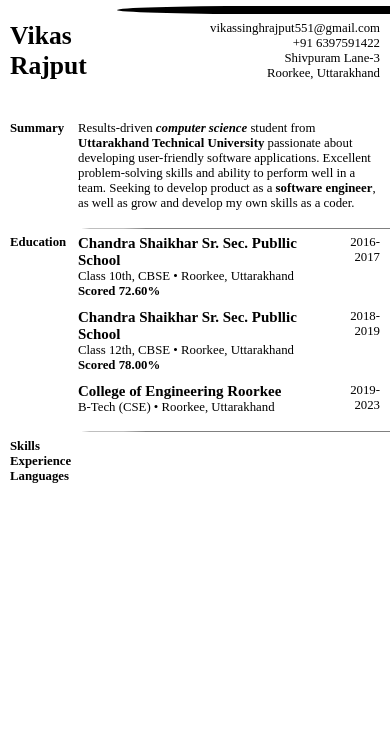
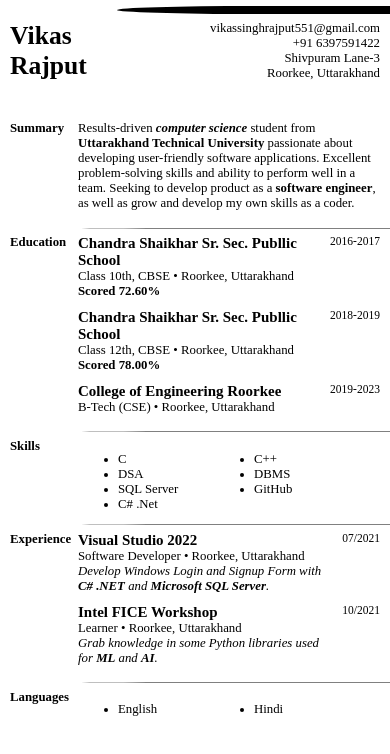
Before and after one commit to rrajputvikas/Resume, a plain HTML site: page index.html in a window 390 px wide. Drawn offline with Linux system fonts and the light colour scheme.

Commit message:
Final with out any Link
Responsive

```diff
--- a/index.html
+++ b/index.html
@@ -43,6 +43,7 @@
             </div>
             <div>
                 <div class="education_Container">
+                    <div class="education_Container_content">
                         <div id="schooling">
                             <h3>Chandra Shaikhar Sr. Sec. Publlic School</h3>
                             <p>Class 10th, CBSE • Roorkee, Uttarakhand</p>
@@ -63,23 +64,56 @@
                     </div>
                     <hr>
                 </div>
+            </div>
             <div>
                 <h4>Skills</h4>
             </div>
             <div>
-                <h3></h3>
+                <div class="skills_Container">
+                    <ul type="disc">
+                        <li>C</li>
+                        <li>C++</li>
+                        <li>DSA</li>
+                        <li>DBMS</li>
+                        <li>SQL Server</li>
+                        <li>GitHub</li>
+                        <li>C# .Net</li>
+                    </ul>
+                </div>
+                <hr>
             </div>
             <div>
                 <h4>Experience</h4>
             </div>
             <div>
-                <h3></h3>
+                <div class="education_Container">
+                    <div class="education_Container_content">
+                        <div id="schooling">
+                            <h3>Visual Studio 2022</h3>
+                            <p>Software Developer • Roorkee, Uttarakhand</p>
+                            <span><em>Develop Windows Login and Signup Form with <b>C# .NET</b> and <b>Microsoft SQL Server</b>.</em></span>
+                        </div>
+                        <div id="years">07/2021</div>
+                        <div id="schooling">
+                            <h3>Intel FICE Workshop</h3>
+                            <p>Learner • Roorkee, Uttarakhand</p>
+                            <span><em>Grab knowledge in some Python libraries used for <b>ML</b> and <b>AI</b>.</em></span>
+                        </div>
+                        <div id="years">10/2021</div>
+                    </div>
+                    <hr>
+                </div>
             </div>
             <div>
                 <h4>Languages</h4>
             </div>
             <div>
-                <h3></h3>
+                <div class="skills_Container">
+                    <ul type="disc">
+                        <li>English</li>
+                        <li>Hindi</li>
+                    </ul>
+                </div>
             </div>
         </div>
     </div>
--- a/style.css
+++ b/style.css
@@ -14,6 +14,11 @@ body {
 @media only screen and (max-width: 350px){
     html{
         font-size: .6em;
+    }
+}
+@media only screen and (max-width: 250px){
+    html{
+        font-size: .4em;
     }
 }
 .head_container {
@@ -76,16 +81,25 @@ hr {
     margin: 0px 10px 10px 0px;
 }
 .education_Container {
+    display: flex;
+    flex-direction: column;
+}
+.education_Container_content {
     display: grid;
     grid-template-columns: 80% 20%;
 }
-.education_Container h3,p {
+.education_Container_content h3,p {
     margin: 0px;
 }
 #schooling {
     margin: 0px 0px 10px 0px;
 }
 #years {
+    margin: 0px 10px 0px 0px;
     text-align: right;
-    margin: 0px 10px 0px 0px;
+    font-size: .9em;
 }
+.skills_Container > ul {
+    display: grid;
+    grid-template-columns: 50% 50%;
+}
```
Lines whose indentation alone changed are shown as unchanged.
